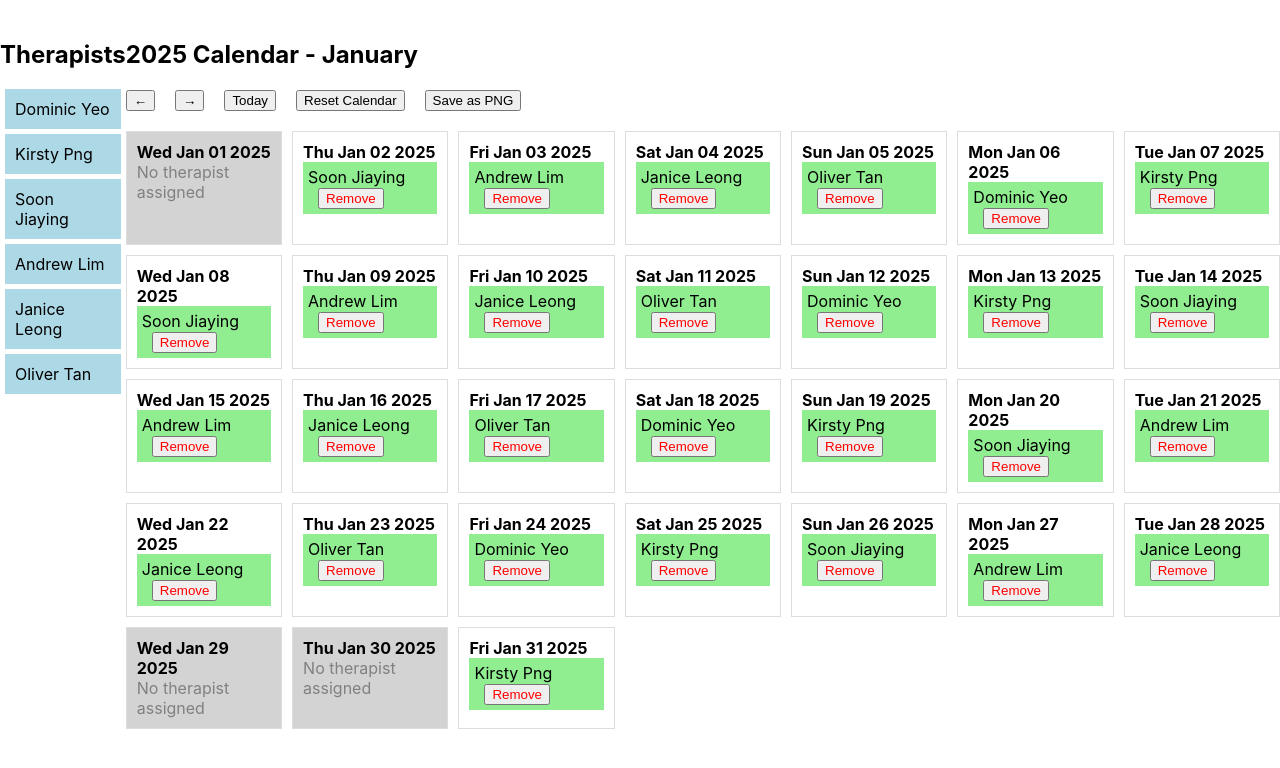
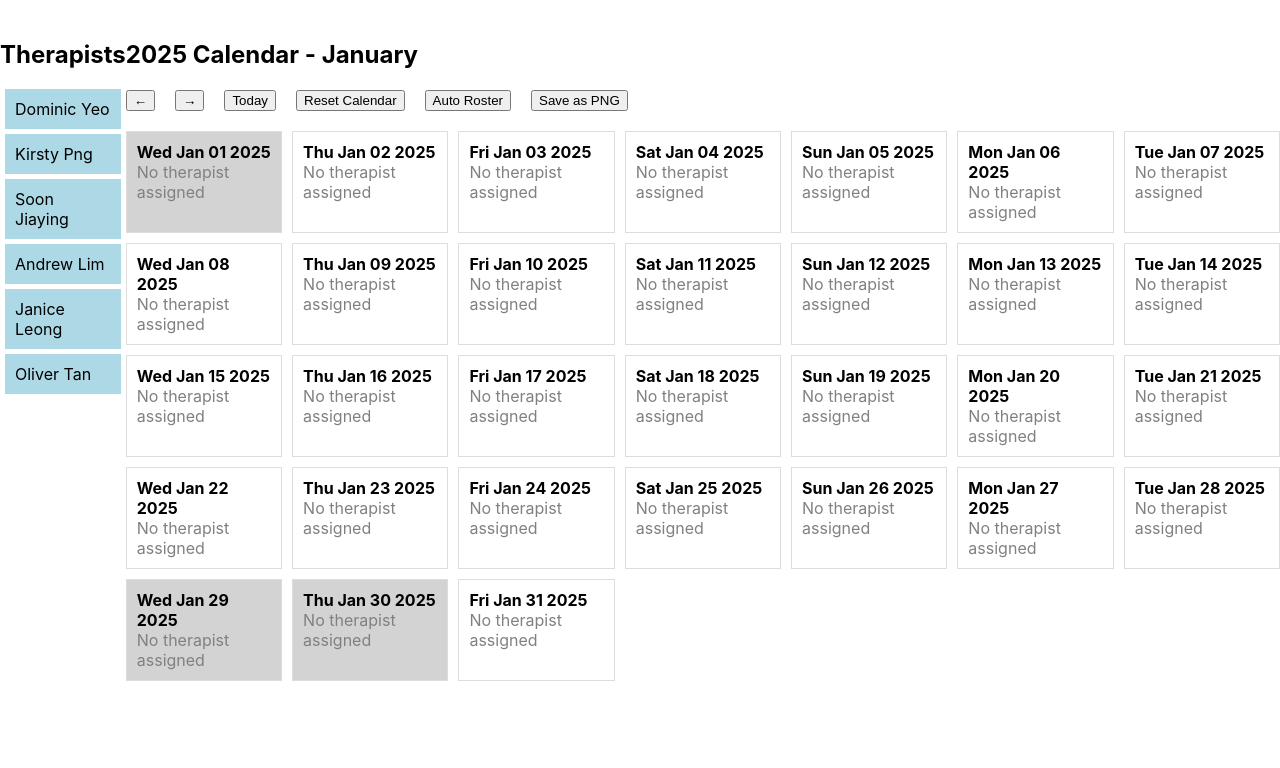
Before and after one commit to jxhnthan/hwb-crisis-rostering, a React (Create React App) app: page / in a window 1280 px wide. Shown: the top 768 px of the page. Built offline with nearby package versions, Linux system fonts and the light colour scheme.

Commit message:
Add files via upload

```diff
--- a/src/App.js
+++ b/src/App.js
@@ -126,6 +126,7 @@ const App = () => {
   const [currentMonth, setCurrentMonth] = useState(0); // Start with January (index 0)
   const [calendar, setCalendar] = useState(calendarData); // Store entire calendar state
   const [todayDate, setTodayDate] = useState(null); // For tracking today's date
+  const [autoRosterTriggered, setAutoRosterTriggered] = useState(false); // Track if Auto Roster was triggered
 
   // Get the current date
   const currentDate = new Date();
@@ -180,6 +181,7 @@ const App = () => {
   // Reset the calendar to its original unassigned state
   const resetCalendar = () => {
     setCalendar(get2025Calendar()); // Reset the calendar state to its initial state
+    setAutoRosterTriggered(false); // Reset auto roster trigger
   };
 
   // Function to save the calendar as PNG
@@ -193,8 +195,8 @@ const App = () => {
     });
   };
 
-  // Auto-roster therapists after calendar reset or when month changes
-  useEffect(() => {
+  // Auto-roster therapists when the button is clicked
+  const autoRoster = () => {
     const updatedCalendar = [...calendar]; // Copy the calendar state to avoid mutating it directly
 
     updatedCalendar[currentMonth].forEach(day => {
@@ -205,7 +207,8 @@ const App = () => {
     });
 
     setCalendar(updatedCalendar); // Update the calendar with auto-assignments
-  }, [currentMonth]);
+    setAutoRosterTriggered(true); // Mark that auto-roster has been triggered
+  };
 
   return (
     <DndProvider backend={HTML5Backend}>
@@ -224,6 +227,9 @@ const App = () => {
             <button onClick={() => setCurrentMonth((prev) => (prev === 11 ? 0 : prev + 1))} style={{ marginLeft: '10px' }}>→</button>
             <button onClick={goToToday} style={{ marginLeft: '20px' }}>Today</button>
             <button onClick={resetCalendar} style={{ marginLeft: '20px' }}>Reset Calendar</button>
+            <button onClick={autoRoster} style={{ marginLeft: '20px' }} disabled={autoRosterTriggered}>
+              {autoRosterTriggered ? "Auto Roster Applied" : "Auto Roster"}
+            </button>
             <button onClick={saveAsPNG} style={{ marginLeft: '20px' }}>Save as PNG</button>
           </div>
 
```
